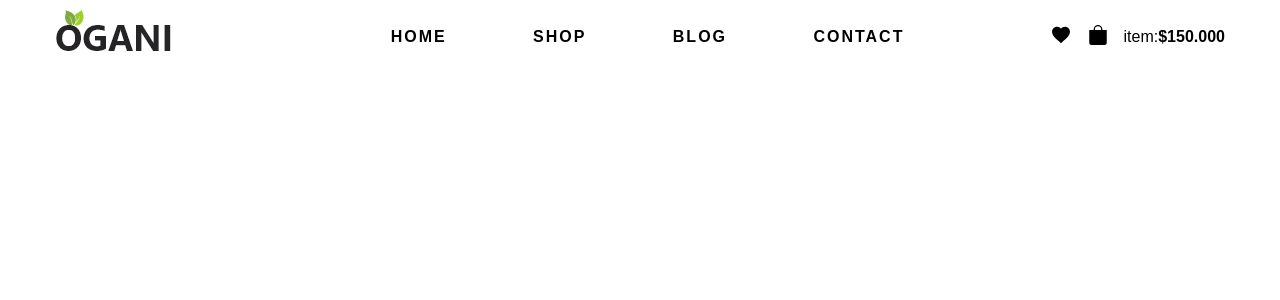
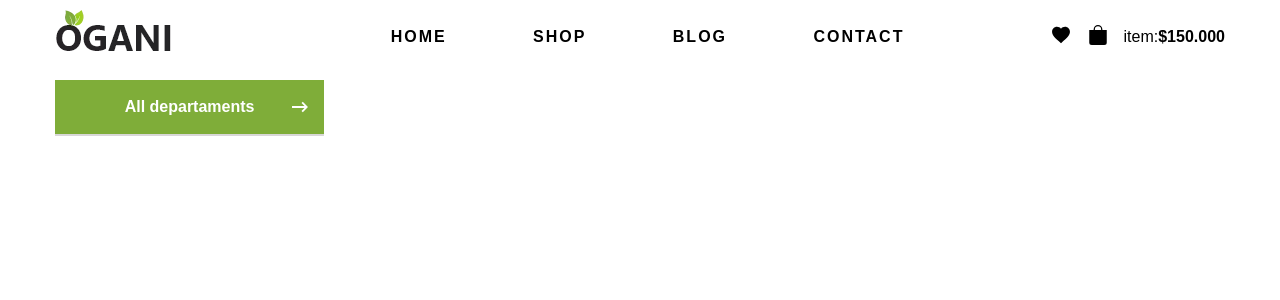
Before and after one commit to MrAminHasanov/product-shop-react-project-, a Next.js app: page / in a window 1280 px wide. Shown: the top 300 px of the page. Built offline with nearby package versions, Linux system fonts and the light colour scheme.

Commit message:
restoreved HeadProdList

```diff
--- a/package.json
+++ b/package.json
@@ -10,6 +10,7 @@
   },
   "dependencies": {
     "@reduxjs/toolkit": "^2.2.1",
+    "classnames": "^2.5.1",
     "next": "14.1.4",
     "react": "^18",
     "react-dom": "^18",
--- a/src/comnponents/Layout/Header/HeadAccaount/FavoriteList/FavoriteList.module.scss
+++ b/src/comnponents/Layout/Header/HeadAccaount/FavoriteList/FavoriteList.module.scss
@@ -19,6 +19,10 @@
         }
     }
 
+    .activeBtn{
+        color: var(--salat);
+    }
+
     .backgrounde {
         position: absolute;
         left: 0;
--- a/src/comnponents/Layout/Header/HeadAccaount/FavoriteList/FavoriteList.tsx
+++ b/src/comnponents/Layout/Header/HeadAccaount/FavoriteList/FavoriteList.tsx
@@ -1,37 +1,38 @@
 "use client"
 
-import { useState } from "react";
-// import { useNavigate } from "react-router-dom";
+import { useCallback, useState } from "react";
+import { IoMdHeart } from "react-icons/io";
 // import { usePathEffect } from "hooks/usePathEffect";
-import { IoMdHeart } from "react-icons/io";
 
 import c from "./FavoriteList.module.scss";
 
-// import FavoriteSummary from "./FavoriteSummary/FavoriteSummary";
+import FavoriteSummary from "./FavoriteSummary/FavoriteSummary";
+import classNames from "classnames";
 
 function FavoriteList({ screenState }: { screenState: string }) {
   const [openBox, setOpenBox] = useState(false);
-  // const navigator = useNavigate();
+  const btnClass = classNames({ [c.activeBtn]: openBox })
 
   const goFavoritePage = () => { };
-  // navigator("/shoping-card", { state: "favoList" });
-
-  const favoriteClickAction = (): void => {
-    screenState === "default" ? setOpenBox(!openBox) : goFavoritePage();
-  };
+  const handleFavoriteIconClick = (): void => {
+    if (screenState === "default") {
+      setOpenBox(!openBox)
+    } else {
+      goFavoritePage();
+    }
+  }
 
   // usePathEffect(setOpenBox, false);
 
   return (
     <div className={c.component}>
-      <button onClick={favoriteClickAction}>
-        <IoMdHeart size={22} />
+      <button onClick={handleFavoriteIconClick}>
+        <IoMdHeart className={btnClass} size={22} />
       </button>
       {openBox && (
         <>
-          <div onClick={() => setOpenBox(false)} className={c.backgrounde}></div>
           <div className={c.favoriteBox}>
-            {/* <FavoriteSummary /> */}
+            <FavoriteSummary />
           </div>
         </>
       )}
--- a/src/comnponents/Layout/Header/HeadAccaount/FavoriteList/FavoriteSummary/FavoriteSummary.jsx
+++ b/src/comnponents/Layout/Header/HeadAccaount/FavoriteList/FavoriteSummary/FavoriteSummary.jsx
@@ -1,21 +1,21 @@
-import { useSelector } from "react-redux";
+// import { useSelector } from "react-redux";
 
 import c from "./FavoriteSummary.module.scss";
-import FavoriteUnbox from "./FavoriteUnbox/FavoriteUnbox";
-import { productList } from "context/ProductContext/ProductContext";
-import { selectFavoriteList } from "Store/UseStateSelector";
+// import FavoriteUnbox from "./FavoriteUnbox/FavoriteUnbox";
+// import { productList } from "context/ProductContext/ProductContext";
+// import { selectFavoriteList } from "Store/UseStateSelector";
 
 function FavoriteSummary() {
-  const favoriteList = useSelector(selectFavoriteList);
-  const favoriteProducts = productList.filter((product) =>
-    favoriteList.some((favoId) => product.id === favoId)
-  );
+  // const favoriteList = useSelector(selectFavoriteList);
+  // const favoriteProducts = productList.filter((product) =>
+  //   favoriteList.some((favoId) => product.id === favoId)
+  // );
 
   return (
     <div className={c.component}>
-      {favoriteProducts.map((product, i) => (
+      {/* {favoriteProducts.map((product, i) => (
         <FavoriteUnbox key={i} product={product} />
-      ))}
+      ))} */}
     </div>
   );
 }
--- a/src/comnponents/Layout/Header/HeadProdList/HeadProdList.jsx
+++ b/src/comnponents/Layout/Header/HeadProdList/HeadProdList.jsx
@@ -1,40 +1,30 @@
-import { useState } from "react";
-import { usePathEffect } from "hooks/usePathEffect";
+'use client'
 
 import c from "./HeadProdlist.module.scss";
+import { useState } from "react";
+
+import ProdList from "./ProdList/ProdList";
+import { CgArrowRight } from "react-icons/cg";
+import classNames from "classnames";
 
 function HeadProdList() {
-  const [lof, setLof] = useState(false);
+  const [listState, setListState] = useState(false);
+  const handleClick = () => setListState(!listState);
+  const iconClass = classNames({ [c.activeIcon]: listState })
 
-  usePathEffect(setLof, false);
+  // usePathEffect(setLof, false);
 
   return (
     <div className={c.component}>
-      <button onClick={() => setLof(!lof)}>
+      <button onClick={handleClick}>
         All departaments
-        <i
-          className={"fa-solid fa-arrow-down"}
-          style={{
-            transform: lof ? "rotate(-180deg)" : " ",
-            transition: "ease all .5s",
-          }}
-        ></i>
+        <CgArrowRight
+          size={22}
+          className={iconClass}
+        />
       </button>
-      <ul style={!lof ? { height: 0 } : null}>
-        <li>Fresh meat</li>
-        <li>Vegetebales</li>
-        <li>Fresh meat</li>
-        <li>Vegetebales</li>
-        <li>Fresh meat</li>
-        <li>Vegetebales</li>
-        <li>Fresh meat</li>
-        <li>Vegetebales</li>
-        <li>Fresh meat</li>
-        <li>Vegetebales</li>
-        <li>Fresh meat</li>
-        <li>Vegetebales</li>
-      </ul>
-    </div>
+      <ProdList listState={listState} />
+    </div >
   );
 }
 
--- a/src/comnponents/Layout/Header/HeadProdList/HeadProdlist.module.scss
+++ b/src/comnponents/Layout/Header/HeadProdList/HeadProdlist.module.scss
@@ -1,6 +1,3 @@
-
-
-
 .component {
     position: relative;
     grid-area: Prodlist;
@@ -20,32 +17,16 @@
         cursor: pointer;
         transition: all 2s ease;
 
-        i {
+        svg {
             font-size: 0.8em;
             position: absolute;
             right: 5%;
+            transition: ease transform .5s;
             align-items: center;
         }
-    }
 
-    ul {
-        background-color: white;
-        z-index: 3;
-        height: 444px;
-        position: absolute;
-        color: black;
-        list-style: none;
-        border: 1px solid var(--bd-color);
-        width: 100%;
-        overflow: hidden;
-        transition: .5s all ease;
-        @media only screen and (max-width: 1000px) {
-            position: relative;
-        }
-        li {
-            padding: 9px 34px;
-            color: var(--lg-textcolor);
-            text-align: left;
+        .activeIcon {
+            transform: rotate(90deg);
         }
     }
 }
--- /dev/null
+++ b/src/comnponents/Layout/Header/HeadProdList/ProdList/ProdList.jsx
@@ -0,0 +1,26 @@
+import React from 'react'
+import c from "./ProdList.module.scss"
+
+function ProdList({ listState }) {
+    return (
+        <ul
+            className={c.component}
+            style={!listState ? { height: 0 } : null}
+        >
+            <li>Fresh meat</li>
+            <li>Vegetebales</li>
+            <li>Fresh meat</li>
+            <li>Vegetebales</li>
+            <li>Fresh meat</li>
+            <li>Vegetebales</li>
+            <li>Fresh meat</li>
+            <li>Vegetebales</li>
+            <li>Fresh meat</li>
+            <li>Vegetebales</li>
+            <li>Fresh meat</li>
+            <li>Vegetebales</li>
+        </ul>
+    )
+}
+
+export default ProdList
--- /dev/null
+++ b/src/comnponents/Layout/Header/HeadProdList/ProdList/ProdList.module.scss
@@ -0,0 +1,22 @@
+.component {
+    background-color: white;
+    z-index: 3;
+    height: 444px;
+    position: absolute;
+    color: black;
+    list-style: none;
+    border: 1px solid var(--bd-color);
+    width: 100%;
+    overflow: hidden;
+    transition: .5s all ease;
+
+    @media only screen and (max-width: 1000px) {
+        position: relative;
+    }
+
+    li {
+        padding: 9px 34px;
+        color: var(--lg-textcolor);
+        text-align: left;
+    }
+}
--- a/src/comnponents/Layout/Header/Header.jsx
+++ b/src/comnponents/Layout/Header/Header.jsx
@@ -2,7 +2,7 @@ import c from "./Header.module.scss";
 import HeadLogo from "./HeadLogo/HeadLogo";
 import HeadNav from "./HeadNav/HeadNav";
 import HeadAccaount from "./HeadAccaount/HeadAccaount";
-// import HeadProdList from "./HeadProdList/HeadProdList";
+import HeadProdList from "./HeadProdList/HeadProdList";
 // import HeadSearch from "./HeadSearch/HeadSearch";
 // import HeadContact from "./HeadContact/HeadContact";
 // import MobileMenu from "./MobileMenu/MobileMenu";
@@ -19,7 +19,7 @@ function Header() {
 
       <HeadAccaount screenState={"default"} />
 
-      {/* <HeadProdList /> */}
+      <HeadProdList />
       {/* <HeadSearchProvider>
         <HeadSearch />
       </HeadSearchProvider> */}
```
Also changed, not shown: 1 other file (tests, documents, lock files or other folders).
